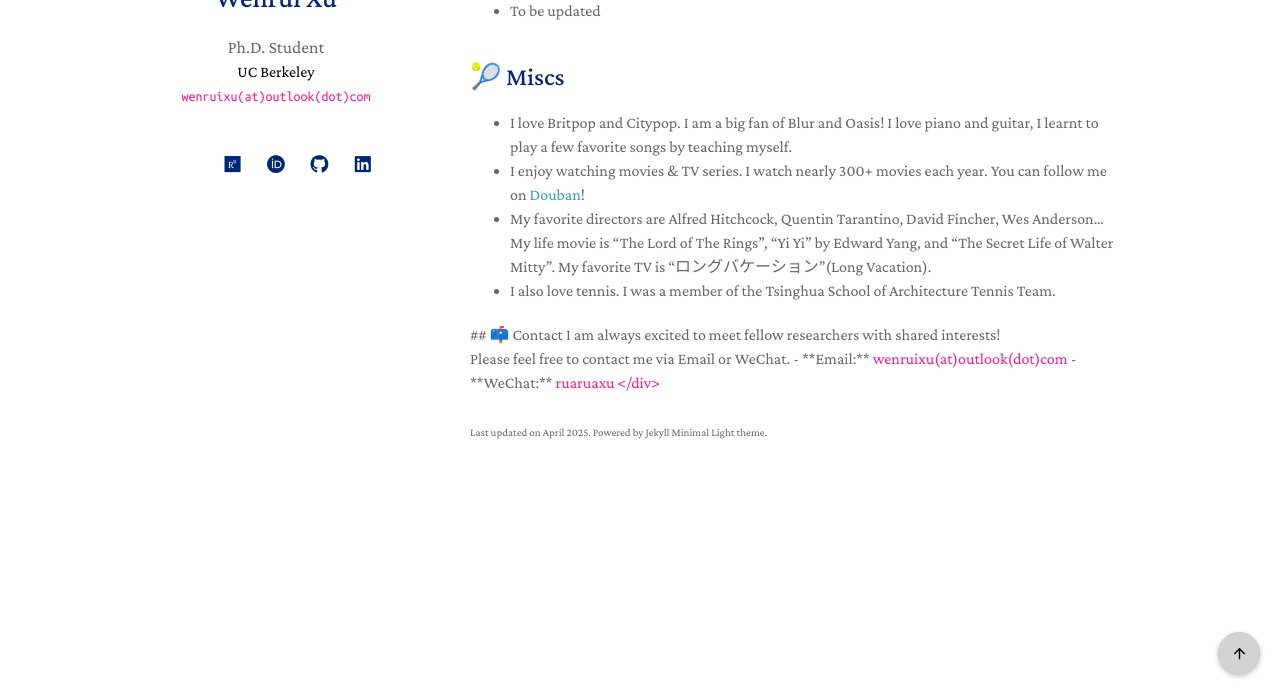
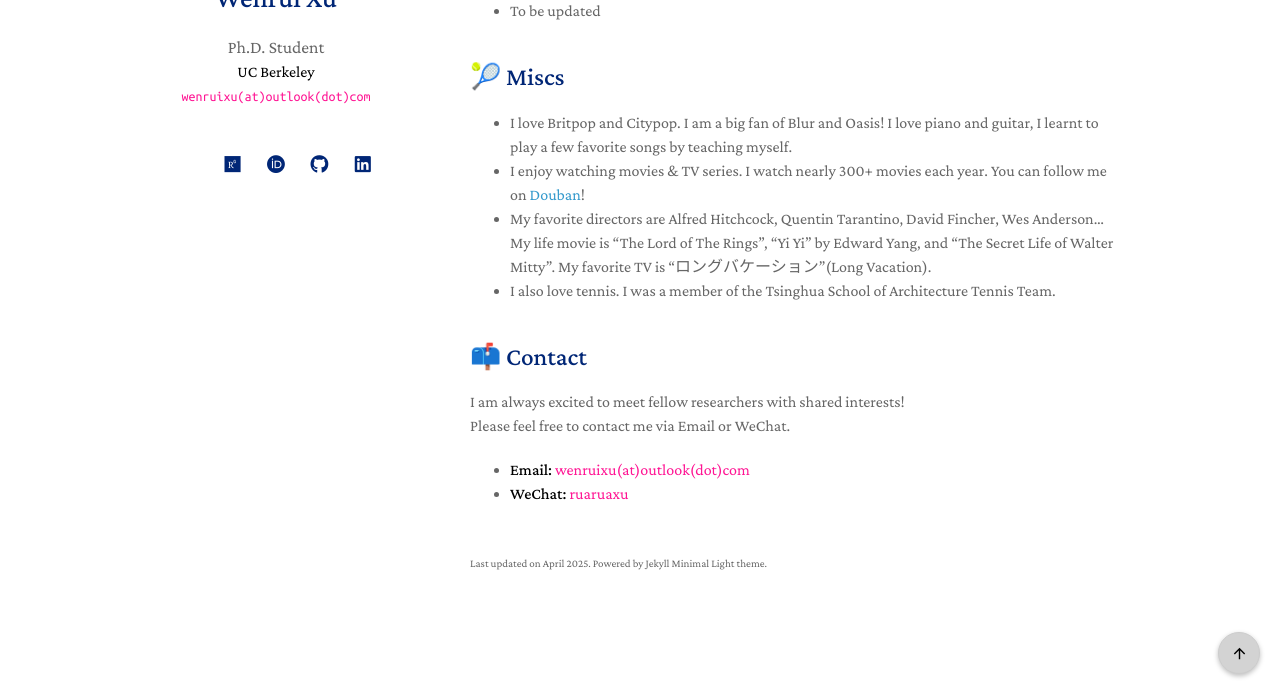
Before and after one commit to ruaruaxu/ruaruaxu.github.io, a Jekyll site: the page built from index.md, in a window 1280 px wide and 900 px high, scrolled down 3662 px, cut to the strip 206-900 px from the top of the window. Built offline with Jekyll 4.4.1, drawn with Linux system fonts in a browser that asks for light colours; a style sheet for code colours, icons or effects is not loaded.

Commit message:
Update index.md

```diff
--- a/index.md
+++ b/index.md
@@ -139,7 +139,7 @@ Please see [Google Scholar](https://scholar.google.com/citations?user=wrPOVnkAAA
 - My favorite directors are Alfred Hitchcock, Quentin Tarantino, David Fincher, Wes Anderson... My life movie is "The Lord of The Rings", "Yi Yi" by Edward Yang, and "The Secret Life of Walter Mitty". My favorite TV is "ロングバケーション"(Long Vacation).
 - I also love tennis. I was a member of the Tsinghua School of Architecture Tennis Team.
 
-<div id='contact'>
+<div id='contact'></div>
 
 ## 📫 Contact
 
@@ -149,7 +149,5 @@ Please feel free to contact me via Email or WeChat.
 - **Email:** <font color=DeepPink>wenruixu(at)outlook(dot)com</font>
 - **WeChat:** <font color=DeepPink>ruaruaxu<font>
 
-</div>
-
 
 <script type='text/javascript' id='clustrmaps' src='//cdn.clustrmaps.com/map_v2.js?cl=98acd7&w=a&t=tt&d=rb3p-HLpB7vIKlMArS_N1cPimHsZnd9RNzFFiMPkdw8&co=ffffff&ct=002676'></script>
```
